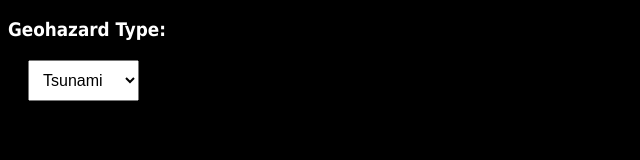
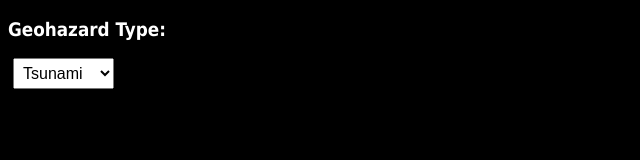
Before and after one commit to robiah96/radbutton4exp, a plain HTML site: page dropdown.html in a window 1280 px wide. Shown: the whole page, without its empty margins (0-640 px from the left). Drawn offline with Linux system fonts and the light colour scheme.

Commit message:
Update dropdown.html

```diff
--- a/dropdown.html
+++ b/dropdown.html
@@ -8,10 +8,10 @@
             font-family: 'Avenir Next', Tahoma, Arial, sans-serif; /* Set font family to Avenir Next with fallback options */
         }
         .dropdown-container {
-            margin: 20px;
+            margin: 5px;
         }
         select {
-            padding: 10px;
+            padding: 5px;
             font-size: 16px;
         }
     </style>
```
